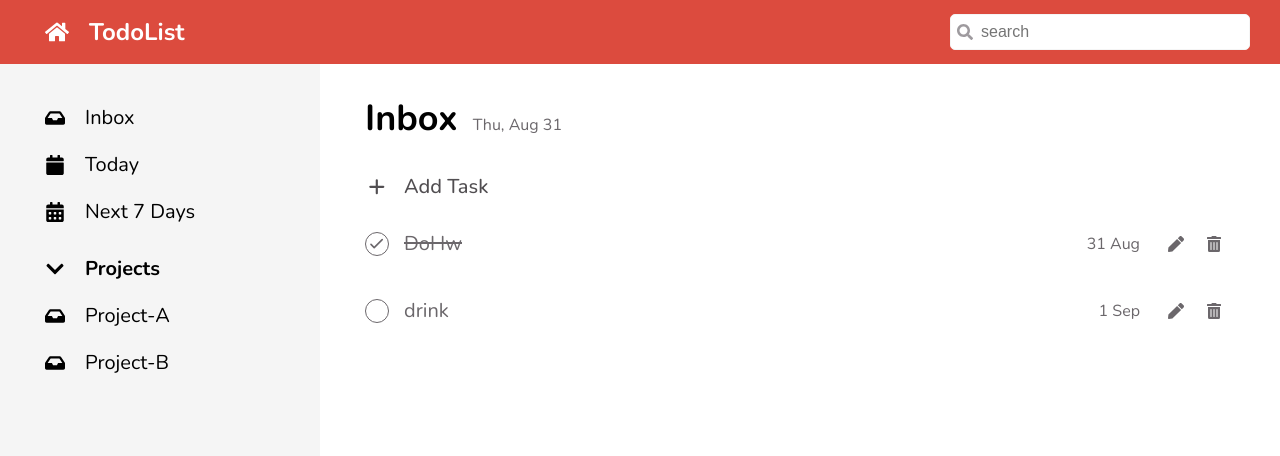
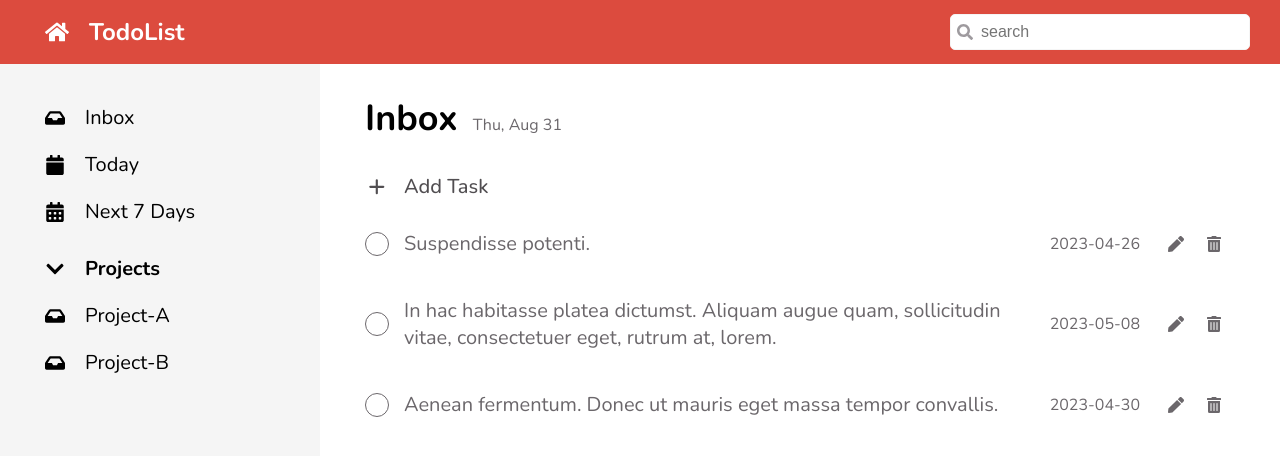
Before and after one commit to PhisitLothaka/CC15-todolist-phisit, a React (Create React App) app: page / in a window 1280 px wide. Shown: the top 456 px of the page. Built offline with nearby package versions, Linux system fonts and the light colour scheme.

Commit message:
add newtask on Todolist and  install nanoid

```diff
--- a/package.json
+++ b/package.json
@@ -3,6 +3,7 @@
   "version": "0.1.0",
   "private": true,
   "dependencies": {
+    "nanoid": "^4.0.2",
     "react": "^18.2.0",
     "react-dom": "^18.2.0",
     "react-icons": "^4.10.1",
--- a/src/app/App.jsx
+++ b/src/app/App.jsx
@@ -1,26 +1,48 @@
 // Dependencies
-import './App.scss';
-import AppBar from '../components/Common/AppBar/AppBar';
-import SideBar from '../components/SideBar/SideBar';
-import TodoHeader from '../components/Todo/TodoHeader';
-import TodoCreate from '../components/Todo/TodoCreate';
-import TodoLists from '../components/Todo/TodoLists';
-import { Button } from '../components/Common/Button/Button';
+import "./App.scss";
+import AppBar from "../components/Common/AppBar/AppBar";
+import SideBar from "../components/SideBar/SideBar";
+import TodoHeader from "../components/Todo/TodoHeader";
+import TodoCreate from "../components/Todo/TodoCreate";
+import TodoLists from "../components/Todo/TodoLists";
+import { useState } from "react";
+// -----------------------------------------------------------------------------
+const data = [
+  {
+    id: 1,
+    task: "Suspendisse potenti.",
+    status: false,
+    due_date: "2023-04-26",
+  },
+  {
+    id: 2,
+    task: "In hac habitasse platea dictumst. Aliquam augue quam, sollicitudin vitae, consectetuer eget, rutrum at, lorem.",
+    status: false,
+    due_date: "2023-05-08",
+  },
+  {
+    id: 3,
+    task: "Aenean fermentum. Donec ut mauris eget massa tempor convallis.",
+    status: false,
+    due_date: "2023-04-30",
+  },
+];
 
 function App() {
+  const [allTodos, setAllTodos] = useState(data);
   return (
-    <div className='todo'>
-      <div className='todo__header'>
+    <div className="todo">
+      <div className="todo__header">
         <AppBar />
       </div>
-      <div className='todo__sidebar'>
+      <div className="todo__sidebar">
         <SideBar />
       </div>
-      <div className='todo__content'>
-        <main className='todo__container'>
+      <div className="todo__content">
+        <main className="todo__container">
           <TodoHeader />
-          <TodoCreate />
-          <TodoLists />
+          <TodoCreate data={allTodos} setTodo={setAllTodos} />
+          <TodoLists data={allTodos} />
         </main>
       </div>
     </div>
--- a/src/components/Todo/TodoCreate.jsx
+++ b/src/components/Todo/TodoCreate.jsx
@@ -29,7 +29,7 @@ import { HiPlus } from "react-icons/hi";
 // Rerender 1 ครั้ง === Code ทั้งหมดใน FC จะถูกรันใหม่ 1 ครั้ง
 
 //#1 : Fc = Function Component (Render)
-function TodoCreate() {
+function TodoCreate({ setTodo, data }) {
   const [isOpenForm, setIsOpenForm] = React.useState(false);
 
   function habdleClick() {
@@ -38,7 +38,12 @@ function TodoCreate() {
   return (
     <>
       {isOpenForm ? (
-        <TodoForm textSubmit="Add Task" setIsOpenForm={setIsOpenForm} />
+        <TodoForm
+          textSubmit="Add Task"
+          data={data}
+          setIsOpenForm={setIsOpenForm}
+          setTodo={setTodo}
+        />
       ) : (
         <div className={styles.todo__create} onClick={habdleClick}>
           <div className={styles.todo__create__button}>
--- a/src/components/Todo/TodoForm.jsx
+++ b/src/components/Todo/TodoForm.jsx
@@ -1,6 +1,7 @@
 import { useState } from "react";
 import { Button } from "../Common/Button/Button";
 import styles from "./TodoForm.module.scss";
+import { nanoid } from "nanoid";
 /*
   props = {
     textSubmit : string
@@ -45,7 +46,20 @@ function TodoForm(props) {
       setIsError(true);
       return;
     }
-    console.log("submit");
+    console.log("submit === create New Todo");
+    // create NewTodo
+    // 1 - ส่ง Request ไปหลังบ้านเพื่อ save ลง Database
+    // 2 - ทำการอัพเดท State ของ AllTodo == React ทำการ Rerender
+    // data = [{id: num , task: string, done:boolean,due_date:yyyy-mm-dd}]
+    const newTodo = {
+      id: nanoid(),
+      task: taskInput,
+      status: false,
+      due_data: "2023-01-09",
+    };
+    const newTodoLists = [newTodo, ...props.data];
+    props.setTodo(newTodoLists);
+    props.setIsOpenForm(false);
   };
 
   const handleCancel = function () {
--- a/src/components/Todo/TodoItem.jsx
+++ b/src/components/Todo/TodoItem.jsx
@@ -4,9 +4,10 @@ import { HiOutlineCheck } from "react-icons/hi";
 import TodoForm from "./TodoForm";
 import React from "react";
 
-function TodoItem({ task, done, date }) {
+function TodoItem({ id, task, done, date }) {
   const [isOpenForm, setIsOpenForm] = React.useState(false);
 
+  console.log(id);
   function clickToEdit() {
     setIsOpenForm(!isOpenForm);
   }
--- a/src/components/Todo/TodoLists.jsx
+++ b/src/components/Todo/TodoLists.jsx
@@ -1,14 +1,40 @@
 import styles from "./TodoLists.module.scss";
+import TodoItem from "./TodoItem";
+import { useState } from "react";
+/*
+CRUD = create-Read-Update-Delete
 
-import TodoItem from "./TodoItem";
 
-function TodoLists() {
+TodoObj
+data = Array<{id:number, task:string, status:boolean, due_date:date}
+
+data = Array[]todoObj
+dataRender = Array[]<TodoItem task= .... done=.... date=..../>
+*/
+
+// CRUD = create-Read-Update-Delete
+
+function TodoLists({ data }) {
+  // CRUD = create-Read-Update-Delete
+
+  const dataRender = data.map((todoObj) => (
+    <TodoItem
+      key={todoObj.id}
+      id={todoObj.id}
+      task={todoObj.task}
+      done={todoObj.status}
+      date={todoObj.due_date}
+    />
+  ));
+
   return (
     <ul className={styles.todo__lists}>
       {/* TodoItem */}
 
-      <TodoItem task="DoHw" done={true} date="31 Aug" />
-      <TodoItem task="drink" done={false} date="1 Sep" />
+      {dataRender}
+
+      {/* <TodoItem task="DoHw" done={true} date="31 Aug" />
+      <TodoItem task="drink" done={false} date="1 Sep" /> */}
     </ul>
   );
 }
```
Also changed, not shown: 1 other file (tests, documents, lock files or other folders).
